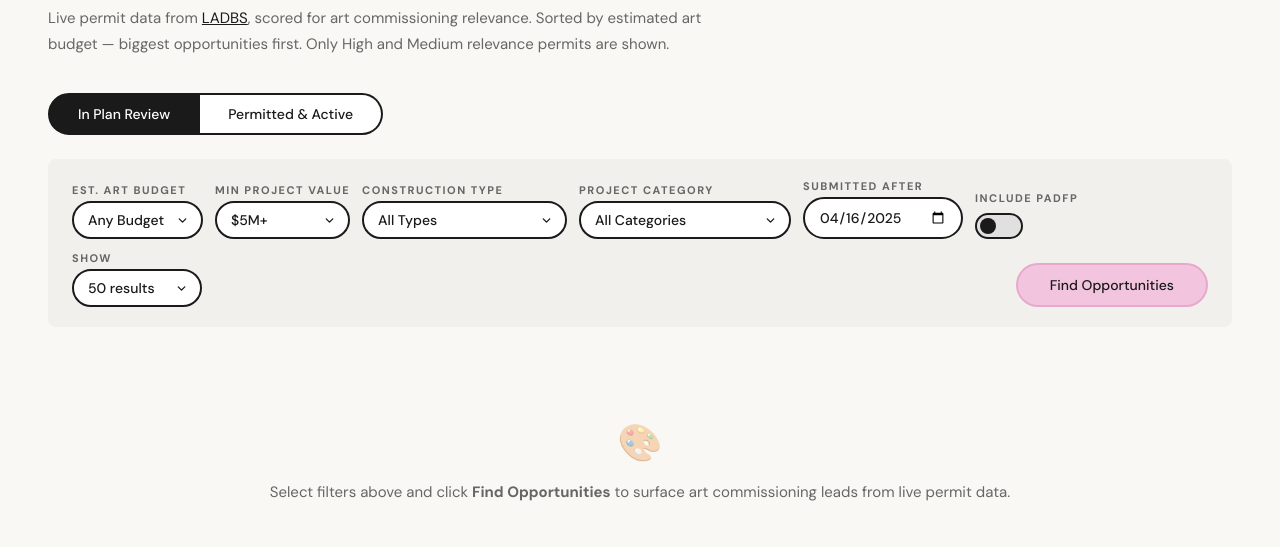
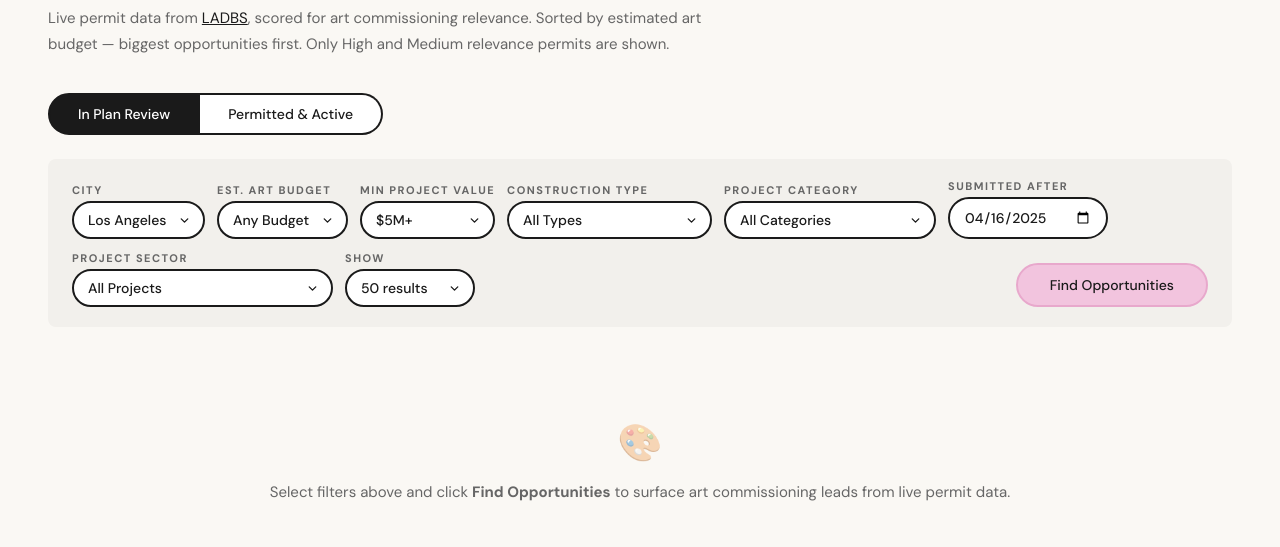
Before and after one commit to agshipley/first-agent, a Flask app: page /permits-monitor in a window 1280 px wide. Shown: the part 207-754 px from the top of the page. Run offline with Flask 3, Linux system fonts and the light colour scheme.

Commit message:
Wire up NYC connector in routes and UI with city selector and sector filter
Routes: /api/permits and /api/permits/metadata now accept a city parameter
(los_angeles default, new_york). Unknown cities return 400. Each city
dispatches to its own connector — a failure in one city's Socrata API does
not affect the other.

Replaces the include_ordinance toggle with a sector filter (all/public/private).
Public sector shows only ordinance-triggered permits with government owners.
Private shows non-public, non-ordinance-dependent permits. Back-compat: old
include_ordinance param still works via mapping to sector logic.

UI: city dropdown in filter bar, sector filter dropdown replacing PADFP toggle,
dynamic page title and source attribution labels per city.

Tests: 15 new endpoint tests covering city parameter dispatch, sector filtering,
metadata per city, unknown city 400, and error isolation between cities.

Co-Authored-By: Claude Opus 4.6 (1M context) <noreply@anthropic.com>

```diff
--- a/permits/routes.py
+++ b/permits/routes.py
@@ -14,9 +14,27 @@ from flask import Blueprint, request, jsonify, render_template
 
 from permits.connectors.base import ConnectorFilters
 from permits.connectors.cities.los_angeles import la_connector
-from permits.engine import score_permits, RelevanceLevel
+from permits.connectors.cities.new_york import nyc_connector
+from permits.engine import score_permits, RelevanceLevel, _matches_public_sector_owner
 
 permits_bp = Blueprint("permits", __name__)
+
+# ── City connector registry ──────────────────────────────────────────────────
+
+_CONNECTORS = {
+    "los_angeles": la_connector,
+    "new_york": nyc_connector,
+}
+
+_SOURCE_LABELS = {
+    "los_angeles": "LADBS via data.lacity.org",
+    "new_york": "NYC DOB via data.cityofnewyork.us",
+}
+
+
+def _get_connector(city_key: str):
+    """Return the connector for a city key, or None if unknown."""
+    return _CONNECTORS.get(city_key)
 
 
 def _budget_sort_key(sp) -> float:
@@ -33,6 +51,14 @@ def _budget_sort_key(sp) -> float:
     return 0.0
 
 
+def _is_public_sector(sp) -> bool:
+    """Check if a scored permit is a public-sector project."""
+    patterns = sp.permit.raw_data.get("public_sector_owner_patterns", [])
+    if patterns and _matches_public_sector_owner(sp.permit, patterns):
+        return True
+    return False
+
+
 @permits_bp.route("/permits-monitor")
 def permits_monitor():
     return render_template("permits.html")
@@ -40,6 +66,11 @@ def permits_monitor():
 
 @permits_bp.route("/api/permits")
 def api_permits():
+    city_key = request.args.get("city", "los_angeles")
+    connector = _get_connector(city_key)
+    if connector is None:
+        return jsonify({"error": f"Unknown city: {city_key}"}), 400
+
     try:
         filters = ConnectorFilters(
             min_valuation=float(request.args.get("min_valuation", 5_000_000)),
@@ -51,9 +82,16 @@ def api_permits():
             source=request.args.get("source", "submitted"),
         )
         art_budget_min = float(request.args.get("art_budget_min", 0))
-        include_ordinance = request.args.get("include_ordinance", "false").lower() == "true"
+        sector = request.args.get("sector", "all")
 
-        permits = la_connector.fetch(filters)
+        # Back-compat: old include_ordinance param maps to sector logic
+        include_ordinance_raw = request.args.get("include_ordinance")
+        if include_ordinance_raw is not None and sector == "all":
+            # Legacy callers: include_ordinance=true → all, false → private
+            if include_ordinance_raw.lower() != "true":
+                sector = "private"
+
+        permits = connector.fetch(filters)
 
         # Post-filter: exact valuation threshold (server-side pre-filter is
         # approximate because the valuation field is stored as text)
@@ -78,12 +116,20 @@ def api_permits():
                 if _budget_sort_key(sp) >= art_budget_min
             ]
 
-        # Ordinance toggle (default OFF):
-        #   OFF → exclude permits where ordinance is load-bearing for H/M status.
-        #         Shows only what the engine finds on pure project characteristics.
-        #   ON  → include everything (including PADFP-dependent permits).
-        if not include_ordinance:
-            opportunities = [sp for sp in opportunities if not sp.ordinance_dependent]
+        # Sector filter:
+        #   "all"     → everything High/Medium (default)
+        #   "public"  → public-sector projects with ordinance-triggered art spending
+        #   "private" → non-public-sector projects (ordinance-dependent excluded)
+        if sector == "public":
+            opportunities = [
+                sp for sp in opportunities
+                if sp.ordinance_triggered and _is_public_sector(sp)
+            ]
+        elif sector == "private":
+            opportunities = [
+                sp for sp in opportunities
+                if not _is_public_sector(sp) and not sp.ordinance_dependent
+            ]
 
         # Sort by estimated art budget descending (biggest opportunities first),
         # then by filing date descending (most recent within the same budget tier).
@@ -95,12 +141,12 @@ def api_permits():
             reverse=True,
         )
 
-        # Serialize. When PADFP is toggled OFF, strip the ordinance trigger line
-        # from reasons — it's noise in a view the user explicitly filtered away.
+        # Serialize. When viewing private sector, strip the ordinance trigger
+        # line from reasons — it's noise in that view.
         permit_dicts = []
         for sp in opportunities:
             d = sp.to_dict()
-            if not include_ordinance:
+            if sector == "private":
                 d["relevance_reasons"] = [
                     r for r in d["relevance_reasons"]
                     if not r.startswith("Triggers ")
@@ -124,6 +170,8 @@ def api_permits():
             "source": filters.source,
             "status_category": filters.status_category,
             "data_freshness": freshness_text,
+            "city": city_key,
+            "source_label": _SOURCE_LABELS.get(city_key, ""),
         })
 
     except RuntimeError as exc:
@@ -134,14 +182,20 @@ def api_permits():
 
 @permits_bp.route("/api/permits/metadata")
 def api_permits_metadata():
+    city_key = request.args.get("city", "los_angeles")
+    connector = _get_connector(city_key)
+    if connector is None:
+        return jsonify({"error": f"Unknown city: {city_key}"}), 400
+
     try:
-        meta = la_connector.get_metadata()
+        meta = connector.get_metadata()
         return jsonify({
             "city": meta.city,
             "state": meta.state,
             "datasets": meta.datasets,
             "data_freshness": meta.data_freshness,
             "known_limitations": meta.known_limitations,
+            "source_label": _SOURCE_LABELS.get(city_key, ""),
         })
     except Exception as exc:
         return jsonify({"error": str(exc)}), 500
--- a/templates/permits.html
+++ b/templates/permits.html
@@ -98,6 +98,10 @@
             max-width: 680px;
         }
 
+        .page-description a {
+            color: var(--black);
+        }
+
         /* ── Source toggle ── */
         .source-toggle {
             display: flex;
@@ -174,52 +178,6 @@
         .filter-select:focus, .filter-input:focus {
             outline: none;
             border-color: var(--pink-dark);
-        }
-
-        /* ── PADFP toggle switch ── */
-        .toggle-switch {
-            position: relative;
-            display: inline-block;
-            width: 48px;
-            height: 26px;
-            cursor: pointer;
-            margin-top: 4px;
-        }
-
-        .toggle-switch input {
-            opacity: 0;
-            width: 0;
-            height: 0;
-            position: absolute;
-        }
-
-        .toggle-slider {
-            position: absolute;
-            inset: 0;
-            background: var(--gray-light);
-            border-radius: 50px;
-            border: 2px solid var(--black);
-            transition: background 0.2s;
-        }
-
-        .toggle-slider::before {
-            content: "";
-            position: absolute;
-            width: 16px;
-            height: 16px;
-            left: 3px;
-            top: 3px;
-            background: var(--black);
-            border-radius: 50%;
-            transition: transform 0.2s;
-        }
-
-        .toggle-switch input:checked + .toggle-slider {
-            background: var(--pink);
-        }
-
-        .toggle-switch input:checked + .toggle-slider::before {
-            transform: translateX(22px);
         }
 
         .fetch-btn {
@@ -439,10 +397,6 @@
             background: var(--pink-dark);
         }
 
-        .btn-deep-dive:hover {
-            background: var(--pink-dark);
-        }
-
         .btn-permit {
             display: block;
             margin-top: 6px;
@@ -523,10 +477,10 @@
 
     <main class="main">
         <div class="page-title">
-            <span class="prefix">Los Angeles / </span><span class="title">Art Commissioning Opportunities</span>
+            <span class="prefix" id="cityPrefix">Los Angeles / </span><span class="title">Art Commissioning Opportunities</span>
         </div>
-        <p class="page-description">
-            Live permit data from <a href="https://data.lacity.org" target="_blank" style="color:var(--black);">LADBS</a>, scored for art commissioning relevance.
+        <p class="page-description" id="pageDescription">
+            Live permit data from <a id="sourceLink" href="https://data.lacity.org" target="_blank">LADBS</a>, scored for art commissioning relevance.
             Sorted by estimated art budget — biggest opportunities first.
             Only High and Medium relevance permits are shown.
         </p>
@@ -543,6 +497,14 @@
 
         <!-- Filter bar -->
         <div class="filter-bar">
+            <div class="filter-group">
+                <span class="filter-label">City</span>
+                <select id="citySelect" class="filter-select" onchange="setCity(this.value)">
+                    <option value="los_angeles">Los Angeles</option>
+                    <option value="new_york">New York</option>
+                </select>
+            </div>
+
             <div class="filter-group">
                 <span class="filter-label">Est. Art Budget</span>
                 <select id="artBudgetMin" class="filter-select">
@@ -589,11 +551,12 @@
             </div>
 
             <div class="filter-group">
-                <span class="filter-label">Include PADFP</span>
-                <label class="toggle-switch">
-                    <input type="checkbox" id="includeOrdinance">
-                    <span class="toggle-slider"></span>
-                </label>
+                <span class="filter-label">Project Sector</span>
+                <select id="sectorFilter" class="filter-select">
+                    <option value="all">All Projects</option>
+                    <option value="public">Public Sector (percent-for-art)</option>
+                    <option value="private">Private Development</option>
+                </select>
             </div>
 
             <div class="filter-group">
@@ -615,7 +578,7 @@
 
         <div class="results-meta" id="resultsMeta" style="display:none;">
             <span class="results-count" id="resultsCount"></span>
-            <span class="cache-note">Sorted by estimated art budget · Data cached 1 hr · Source: LADBS via data.lacity.org</span>
+            <span class="cache-note" id="cacheNote">Sorted by estimated art budget · Data cached 1 hr · Source: LADBS via data.lacity.org</span>
         </div>
 
         <div id="resultsArea">
@@ -629,8 +592,25 @@
     <div id="toast"></div>
 
     <script>
+        // ── City configuration ────────────────────────────────────────────────
+        const CITY_CONFIG = {
+            los_angeles: {
+                label: 'Los Angeles',
+                sourceLabel: 'LADBS via data.lacity.org',
+                sourceUrl: 'https://data.lacity.org',
+                sourceName: 'LADBS',
+            },
+            new_york: {
+                label: 'New York',
+                sourceLabel: 'NYC DOB via data.cityofnewyork.us',
+                sourceUrl: 'https://data.cityofnewyork.us',
+                sourceName: 'NYC DOB',
+            },
+        };
+
         // ── State ──────────────────────────────────────────────────────────────
         let currentSource = 'submitted';
+        let currentCity = 'los_angeles';
 
         function setSource(source) {
             currentSource = source;
@@ -638,6 +618,18 @@
             document.getElementById('btnIssued').classList.toggle('active', source === 'issued');
             document.getElementById('dateLabel').textContent =
                 source === 'submitted' ? 'Submitted After' : 'Permitted After';
+        }
+
+        function setCity(cityKey) {
+            currentCity = cityKey;
+            const cfg = CITY_CONFIG[cityKey] || CITY_CONFIG.los_angeles;
+            document.getElementById('cityPrefix').textContent = cfg.label + ' / ';
+            document.getElementById('sourceLink').href = cfg.sourceUrl;
+            document.getElementById('sourceLink').textContent = cfg.sourceName;
+            // Reset results when city changes
+            document.getElementById('resultsArea').innerHTML = '';
+            document.getElementById('resultsMeta').style.display = 'none';
+            document.getElementById('errorMsg').style.display = 'none';
         }
 
         // ── Fetch ──────────────────────────────────────────────────────────────
@@ -655,6 +647,7 @@
             const statusCategory = currentSource === 'submitted' ? 'pipeline' : 'issued';
 
             const params = new URLSearchParams({
+                city: currentCity,
                 source: currentSource,
                 status_category: statusCategory,
                 art_budget_min: document.getElementById('artBudgetMin').value,
@@ -662,7 +655,7 @@
                 permit_type: document.getElementById('permitType').value,
                 occupancy_type: document.getElementById('occupancyType').value,
                 date_from: document.getElementById('dateFrom').value,
-                include_ordinance: document.getElementById('includeOrdinance').checked ? 'true' : 'false',
+                sector: document.getElementById('sectorFilter').value,
                 limit: document.getElementById('limit').value,
             });
 
@@ -678,7 +671,7 @@
                         return;
                     }
 
-                    renderResults(data.permits || [], currentSource, data.data_freshness || '');
+                    renderResults(data);
                 })
                 .catch(err => {
                     btn.disabled = false;
@@ -689,7 +682,9 @@
         }
 
         // ── Render ─────────────────────────────────────────────────────────────
-        function renderResults(permits, source, dataFreshness) {
+        function renderResults(data) {
+            const permits = data.permits || [];
+            const source = data.source || currentSource;
             const area = document.getElementById('resultsArea');
             const meta = document.getElementById('resultsMeta');
             const count = document.getElementById('resultsCount');
@@ -704,21 +699,22 @@
                 permits.length + ' opportunit' + (permits.length === 1 ? 'y' : 'ies');
             meta.style.display = 'flex';
 
-            // Update freshness text if available
-            const freshnessNote = dataFreshness
-                ? `Most recent filing: ${dataFreshness} · Permit filings typically appear within 1–2 weeks of submission · Source: LADBS via data.lacity.org`
-                : 'Source: LADBS via data.lacity.org';
-            const cacheNoteEl = meta.querySelector('.cache-note');
-            if (cacheNoteEl) {
-                cacheNoteEl.innerHTML = 'Sorted by estimated art budget · Data cached 1 hr · ' + freshnessNote;
-            }
+            // Dynamic source label from response or city config
+            const cityKey = data.city || currentCity;
+            const cfg = CITY_CONFIG[cityKey] || CITY_CONFIG.los_angeles;
+            const sourceLabel = data.source_label || cfg.sourceLabel;
+            const freshness = data.data_freshness
+                ? 'Most recent filing: ' + data.data_freshness + ' · Permit filings typically appear within 1\u20132 weeks of submission · Source: ' + sourceLabel
+                : 'Source: ' + sourceLabel;
+            document.getElementById('cacheNote').textContent =
+                'Sorted by estimated art budget · Data cached 1 hr · ' + freshness;
 
             const dateKey = source === 'submitted' ? 'filing_date' : 'approval_date';
 
             const rows = permits.map(p => {
                 const desc          = p.project_description || '';
                 const descClean     = cleanDesc(desc);
-                const descTrunc     = descClean.length > 110 ? descClean.slice(0, 110) + '…' : descClean;
+                const descTrunc     = descClean.length > 110 ? descClean.slice(0, 110) + '\u2026' : descClean;
                 const neighborhood  = p.neighborhood || '';
                 const stageBadge    = stageBadgeHtml(p.opportunity_stage || '');
                 const whyHtml       = whyItScoredHtml(p.relevance_reasons || []);
@@ -737,7 +733,7 @@
                     <td class="td-value">${escHtml(p.valuation_display || '')}</td>
                     <td class="td-date">${escHtml(dateStr)}</td>
                     <td>
-                        <a class="btn-deep-dive" href="/" target="_blank" rel="noopener" title="Open Lead Finder">Deep Dive →</a>
+                        <a class="btn-deep-dive" href="/" target="_blank" rel="noopener" title="Open Lead Finder">Deep Dive \u2192</a>
                     </td>
                 </tr>`;
             }).join('');
@@ -762,10 +758,10 @@
         }
 
         function budgetCellHtml(p) {
-            if (!p.art_budget_display) return '<span style="color:var(--gray-text);font-size:12px;">Estimating…</span>';
+            if (!p.art_budget_display) return '<span style="color:var(--gray-text);font-size:12px;">Estimating\u2026</span>';
             const basis = p.ordinance_triggered
                 ? (p.budget_basis || '').replace(/per .+$/, '').trim()
-                : 'Est. 0.5–1.5% of project value';
+                : 'Est. 0.5\u20131.5% of project value';
             return `<div class="budget-amount">${escHtml(p.art_budget_display)}</div>
                     <div class="budget-basis-note">${escHtml(basis)}</div>`;
         }
```
Also changed, not shown: tests/test_endpoints.py (+258 -5 lines).
